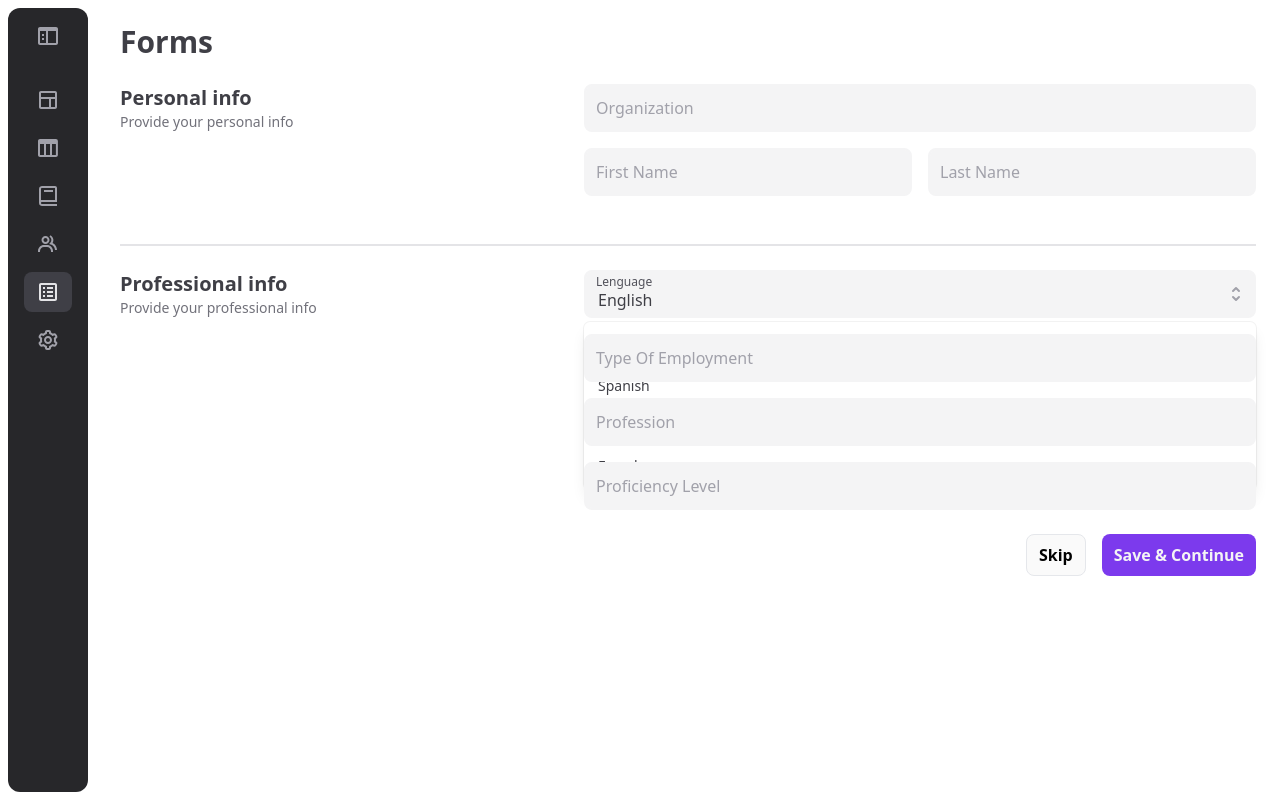
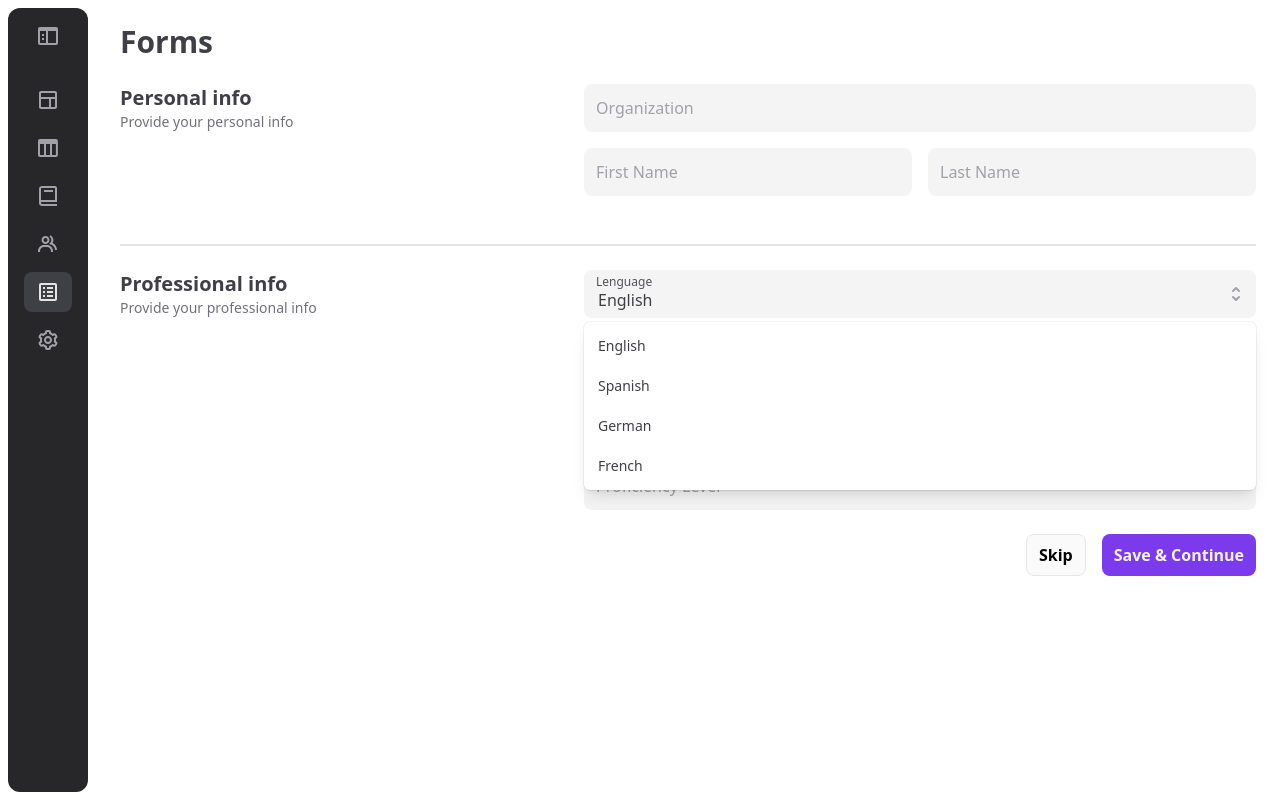
Before and after one commit to dantehduran/dashboard-next-tailwind, a Next.js app: page /forms in a window 1280 px wide. Both pictures are taken after a click on the button "English". Built offline with nearby package versions, Linux system fonts and the light colour scheme.

Commit message:
dropdown option on front

```diff
--- a/components/Input.tsx
+++ b/components/Input.tsx
@@ -44,7 +44,7 @@
 			<Listbox.Label className='absolute left-3 top-1 cursor-text text-xs capitalize text-zinc-600  transition-all peer-placeholder-shown:top-3 peer-placeholder-shown:left-3  peer-placeholder-shown:text-base peer-placeholder-shown:text-zinc-400 peer-focus:top-1 peer-focus:left-3 peer-focus:text-xs'>
 				{label}
 			</Listbox.Label>
-			<Listbox.Options className='absolute mt-1 max-h-60 w-full overflow-auto rounded-md bg-white py-1 text-base shadow-lg ring-1 ring-black ring-opacity-5 focus:outline-none sm:text-sm'>
+			<Listbox.Options className='absolute mt-1 max-h-60 w-full overflow-auto rounded-md bg-white py-1 text-base shadow-lg ring-1 ring-black ring-opacity-5 focus:outline-none sm:text-sm z-10'>
 				{options.map(option => (
 					<Listbox.Option
 						key={option}
```
